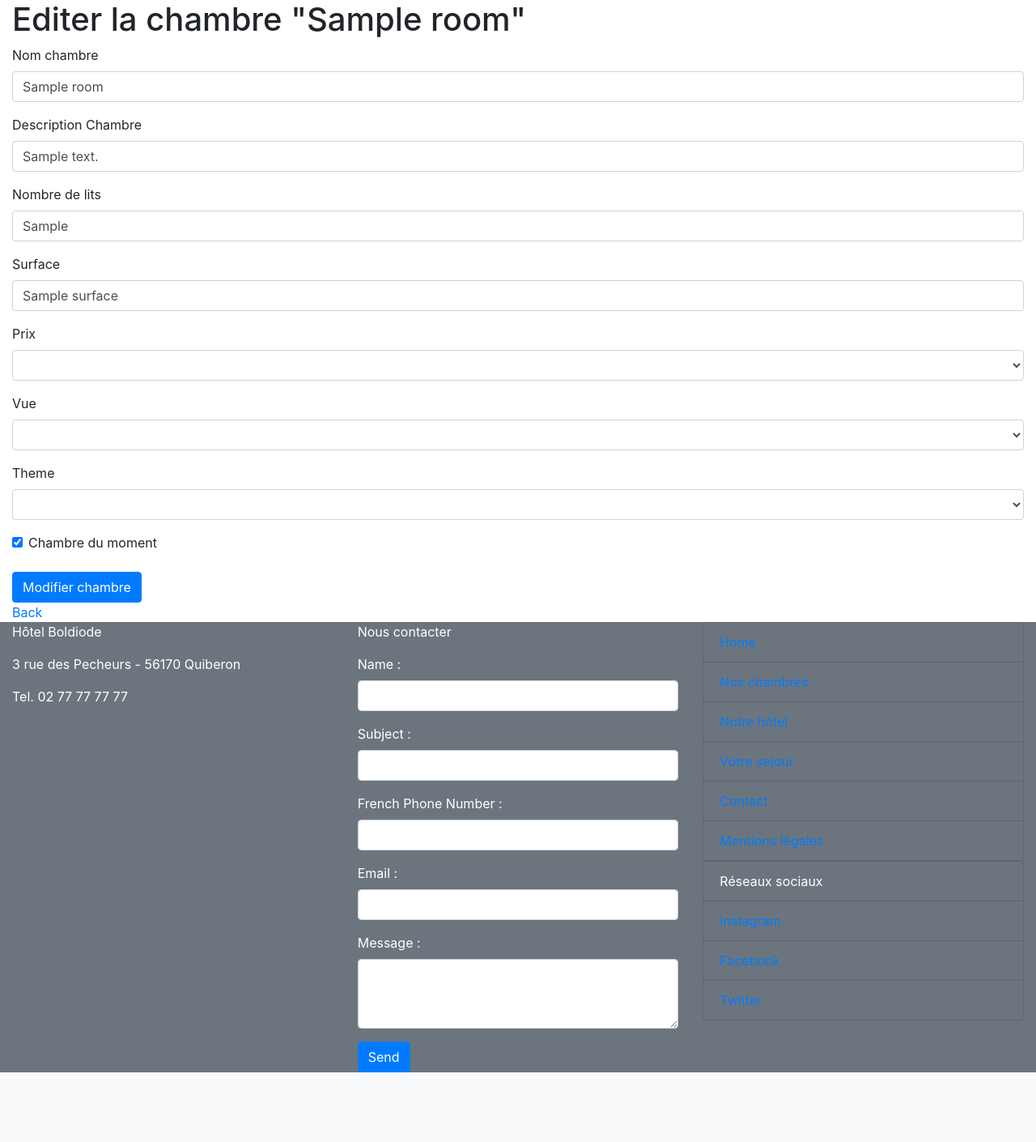
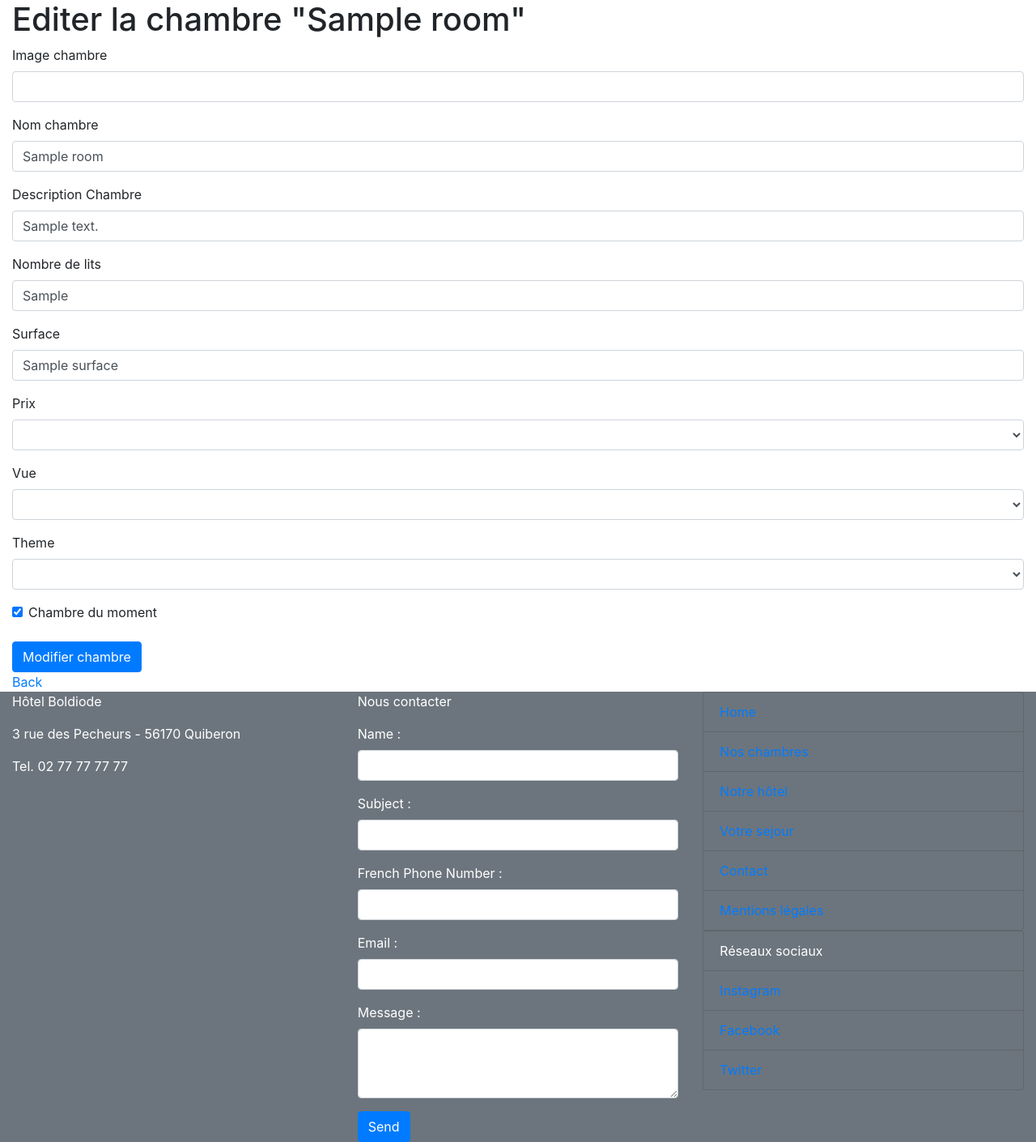
Before and after one commit to apsuma/nantes-0919-php-boldiode, a PHP site: template src/View/Room/edit.html.twig in a window 1280 px wide. Shown: the part 56-1466 px from the top of the page at 81% size. Before the commit the page ends 1380 px from the top, so only its background shows below. Run offline with PHP 8.4, Linux system fonts and the light colour scheme; the template is opened without the code that fills it: most values are stand-ins (such as "Sample title", 1, 10 or a date in 2020); some libraries are stand-ins or nearby versions; grey boxes are pictures that could not be loaded.

Commit message:
US07 add field to add picture on edit page

```diff
--- a/src/Controller/RoomController.php
+++ b/src/Controller/RoomController.php
@@ -30,6 +30,10 @@
         if ($_SERVER['REQUEST_METHOD'] === 'POST') {
             $roomEdit->updateRoom($_POST);
             $pictureManager->updatePicturesByRoom($_POST);
+            if (isset($_POST['image']) && !empty($_POST['image'])) {
+                $picture = ['image' => $_POST['image'], 'description' => ""];
+                $pictureManager->insert($picture, $_POST['id']);
+            }
             header('Location:/room/edit/' . $_POST['id']);
         }
         return $this->twig->render('Room/edit.html.twig', [
--- a/src/View/Room/_editForm.html.twig
+++ b/src/View/Room/_editForm.html.twig
@@ -9,6 +9,10 @@
             <input type="url" id="picture" class="form-control" value="{{ picture.image }}" name="image-{{ picture.id }}">
         </div>
     {% endfor %}
+    <div class="form-group">
+        <label for="picture">Image chambre</label>
+        <input type="url" id="picture" class="form-control" name="image">
+    </div>
     <div class="form-group">
         <label for="name">Nom chambre</label>
         <input type="text" id="name" class="form-control" value="{{ room.roomName }}" name="name">
```
